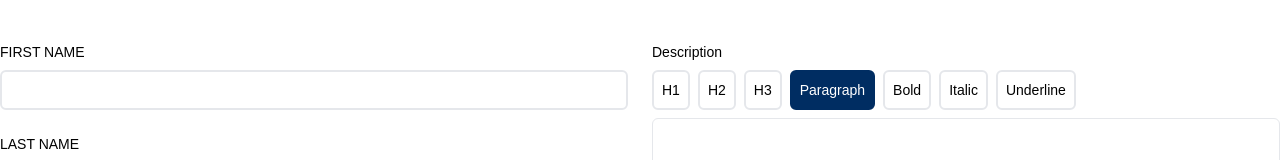
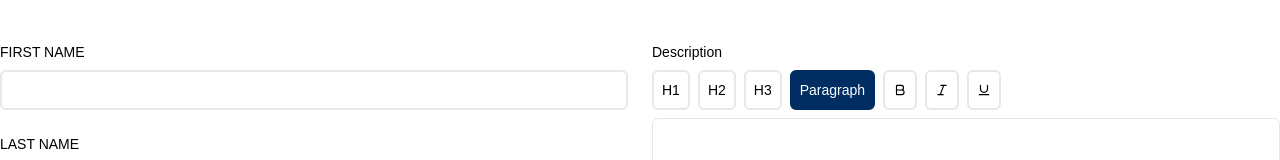
Before and after one commit to Wiolinek/users-profiles, a Next.js app: page /new-user in a window 1280 px wide. Shown: the part 214-374 px from the top of the page. Built offline with nearby package versions, Linux system fonts and the light colour scheme.

Commit message:
add toolbar text style icons

```diff
--- a/components/Toolbar.tsx
+++ b/components/Toolbar.tsx
@@ -3,6 +3,7 @@
 import { Editor } from '@tiptap/core';
 import { HTMLProps } from 'react';
 import Button from "@/components/Button";
+import { LuBold, LuItalic, LuUnderline } from "react-icons/lu";
 
 interface ToolbarProps extends HTMLProps<HTMLDivElement> {
     editor: Editor | null;
@@ -38,17 +39,17 @@ export default function Toolbar({ editor }: Readonly<ToolbarProps>) {
                 customClass={editor.isActive('paragraph') ? activeClass : ''}
             />
             <Button
-                label="Bold"
+                label={<LuBold />}
                 onClick={() => editor.chain().focus().toggleBold().run()}
                 customClass={editor.isActive('bold') ? activeClass : ''}
             />
             <Button
-                label="Italic"
+                label={<LuItalic />}
                 onClick={() => editor.chain().focus().toggleItalic().run()}
                 customClass={editor.isActive('italic') ? activeClass : ''}
             />
             <Button
-                label="Underline"
+                label={<LuUnderline />}
                 onClick={() => editor.chain().focus().toggleUnderline().run()}
                 customClass={editor.isActive('underline') ? activeClass : ''}
             />
```
